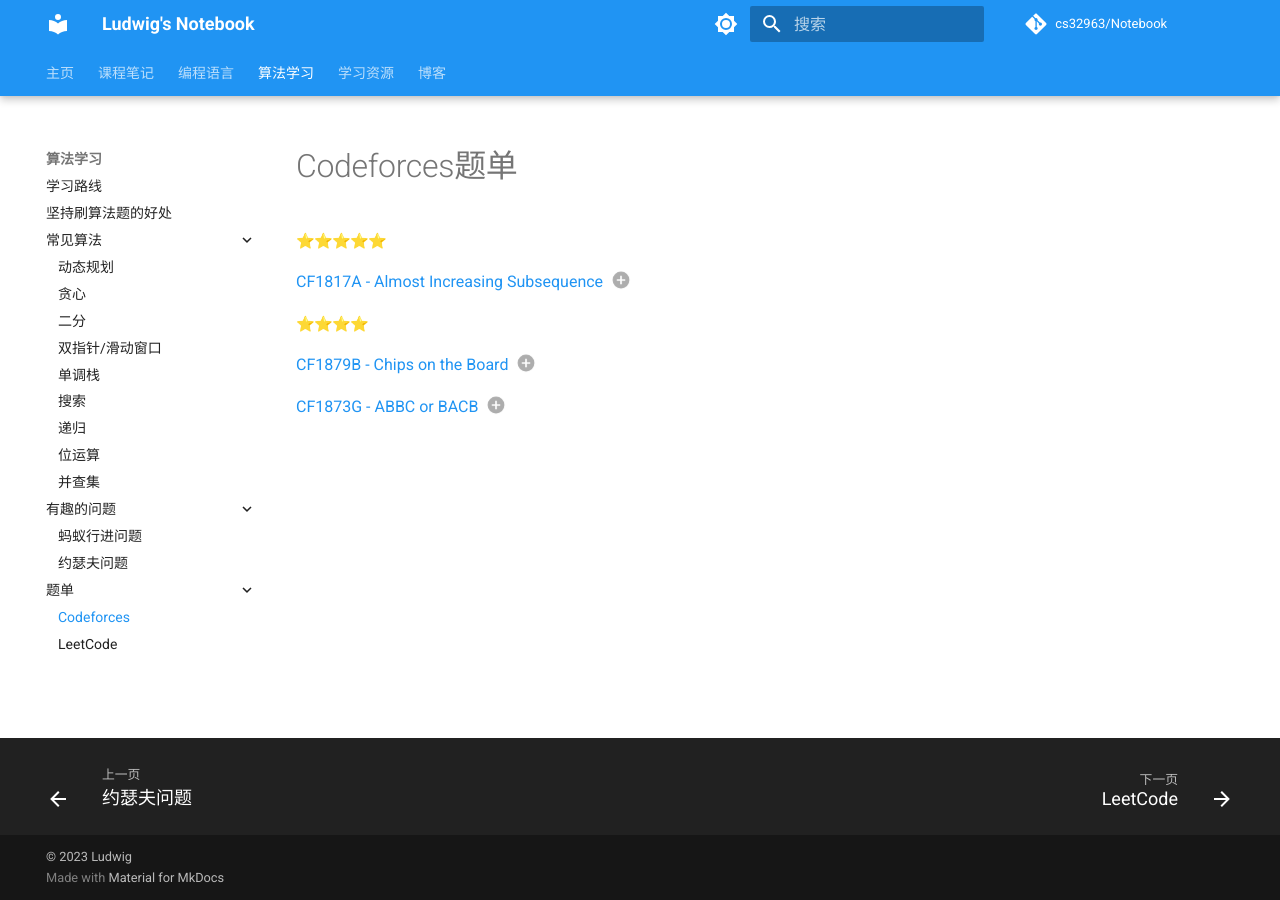
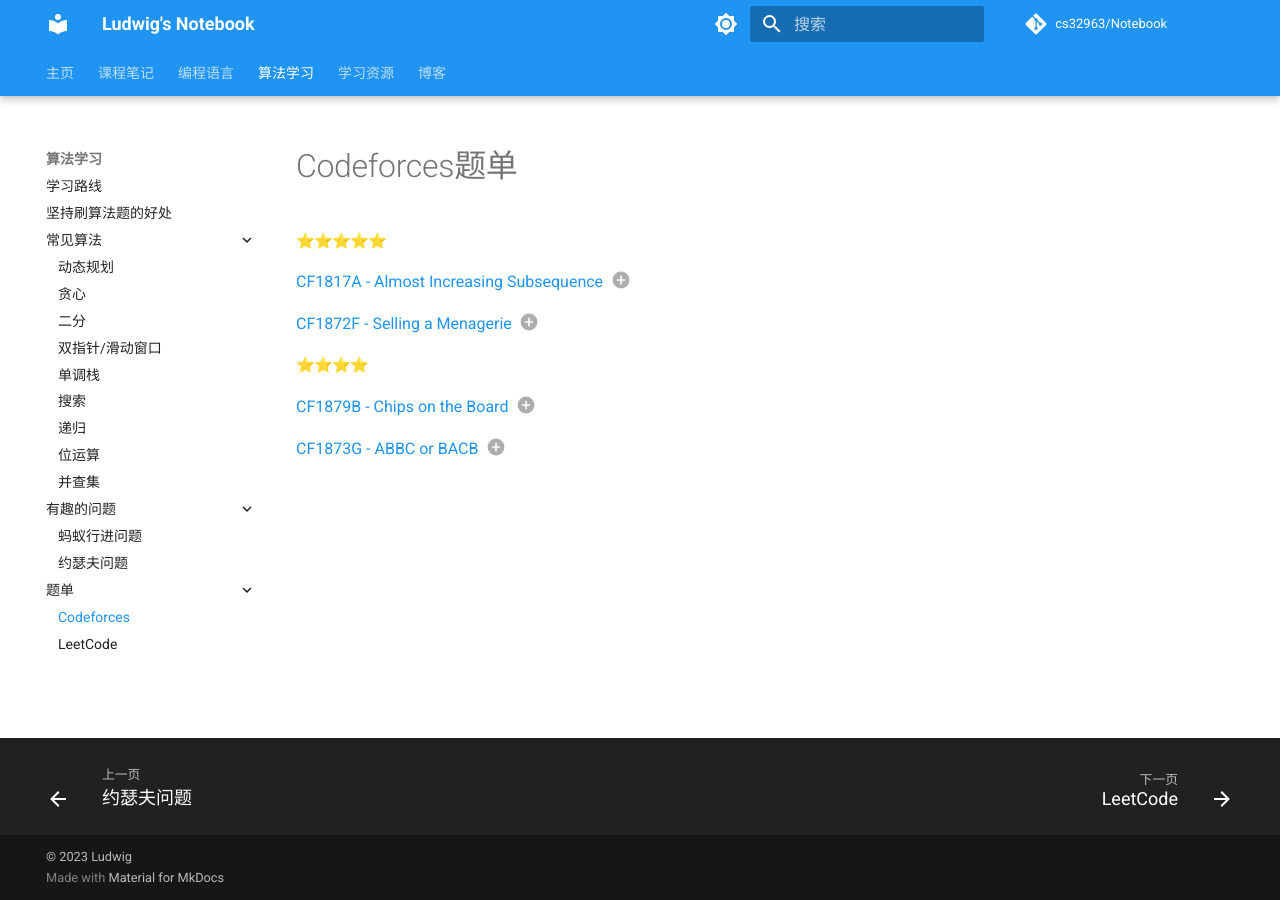
Before and after one commit to cs32963/Notebook, an MkDocs documentation site: the page built from docs/algorithms/codeforces_problem_list.md, in a window 1280 px wide. Built offline with MkDocs 1.6.1 and Material for MkDocs 9.7.7, drawn with Linux system fonts in a browser that asks for light colours; emoji names are drawn with the system emoji font; comment, search, counter and statistics services are not loaded; some of the changed lines change nothing that is shown.

Commit message:
update algorithms

```diff
--- a/docs/algorithms/codeforces_problem_list.md
+++ b/docs/algorithms/codeforces_problem_list.md
@@ -6,6 +6,11 @@
 {.annotate}
 
 1. 先找到结果的上界，验证其可取到，再选择合适的数据结构实现
+
+[CF1872F - Selling a Menagerie](https://codeforces.com/problemset/problem/1872/F) (1)
+{.annotate}
+
+1. 考察图相关问题的分析解决能力
 
 :star::star::star::star:
 
```
